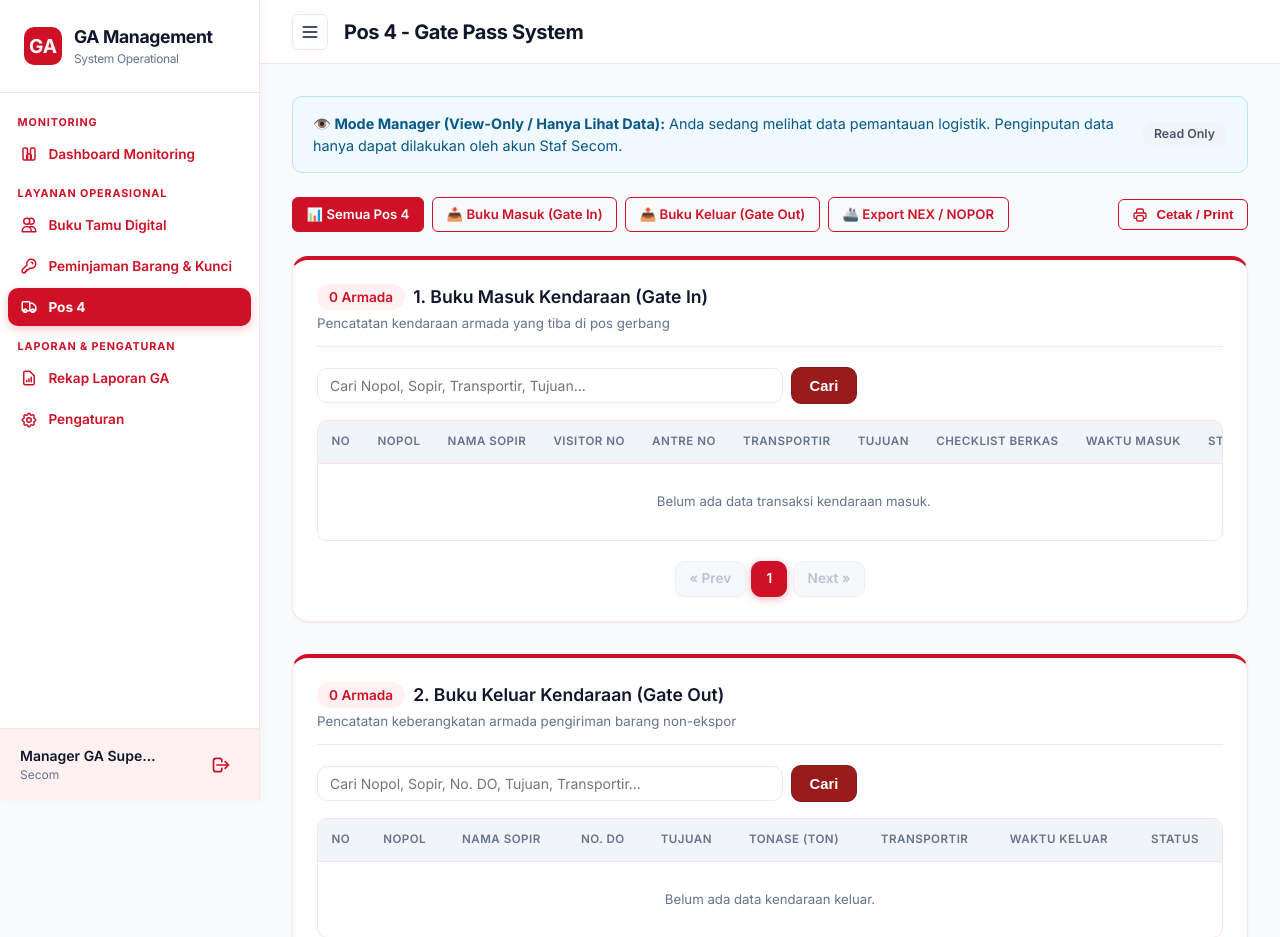
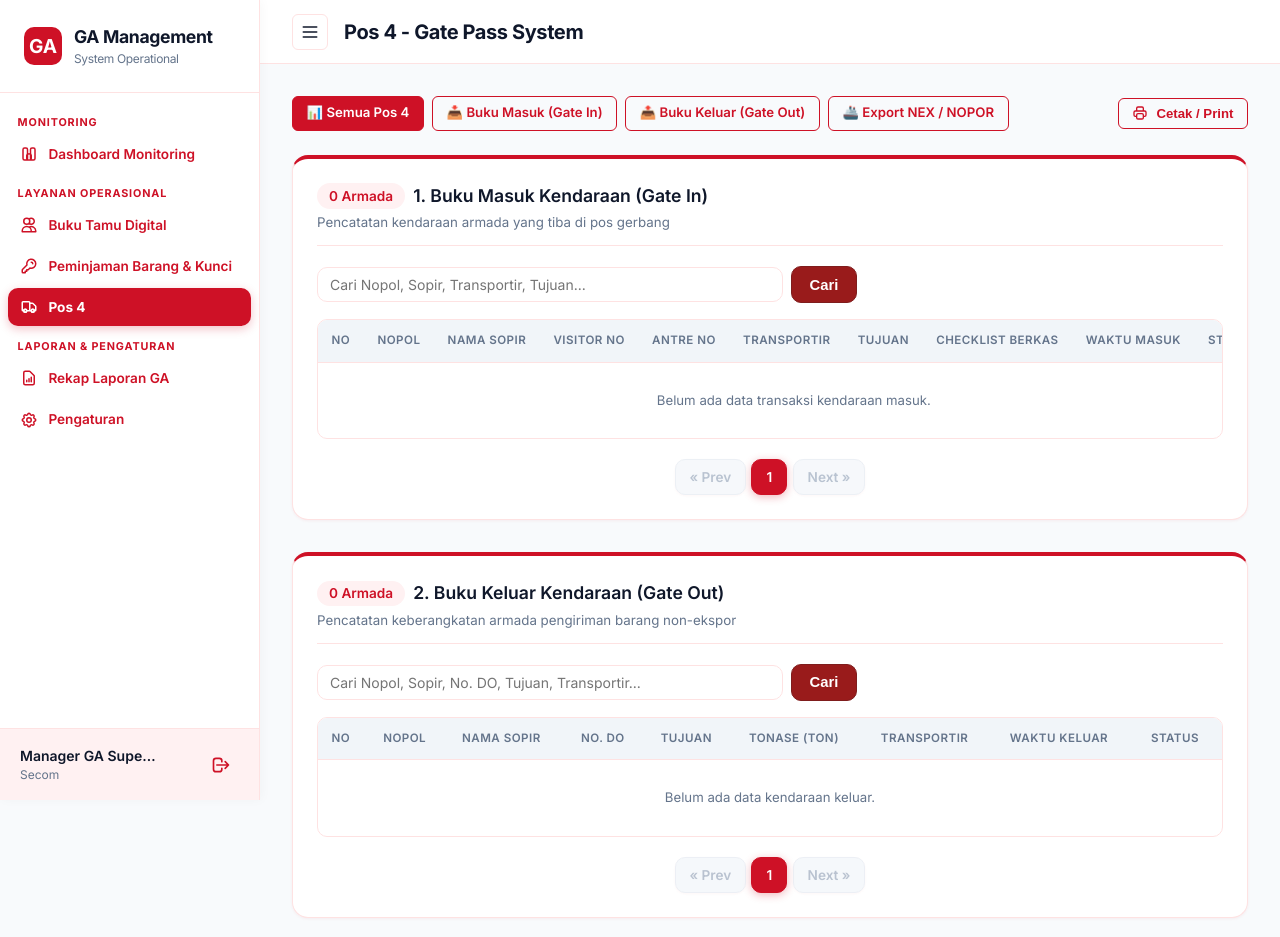
Before and after one commit to darulgusti/Management-GA, a PHP site: page /logistic.php in a window 1280 px wide. Shown: the top 937 px of the page. Run offline with PHP 8.4, Linux system fonts and the light colour scheme; a user stored in the database is signed in; data that the repository does not hold is empty.

Commit message:
Remove Mode Manager info alert banner from logistic.php

```diff
--- a/logistic.php
+++ b/logistic.php
@@ -219,14 +219,7 @@ $exports = $stmt->fetchAll();
 include __DIR__ . '/includes/header.php';
 ?>
 
-<?php if (!$can_input): ?>
-    <div class="alert alert-info" style="margin-bottom: 1.5rem; display: flex; align-items: center; justify-content: space-between;">
-        <div>
-            <strong>👁️ Mode Manager (View-Only / Hanya Lihat Data):</strong> Anda sedang melihat data pemantauan logistik. Penginputan data hanya dapat dilakukan oleh akun Staf Secom.
-        </div>
-        <span class="badge badge-secondary">Read Only</span>
-    </div>
-<?php endif; ?>
+
 
 <!-- TAB FILTER SWITCHER -->
 <div style="display: flex; justify-content: space-between; align-items: center; margin-bottom: 1.5rem; flex-wrap: wrap; gap: 1rem;">
```
